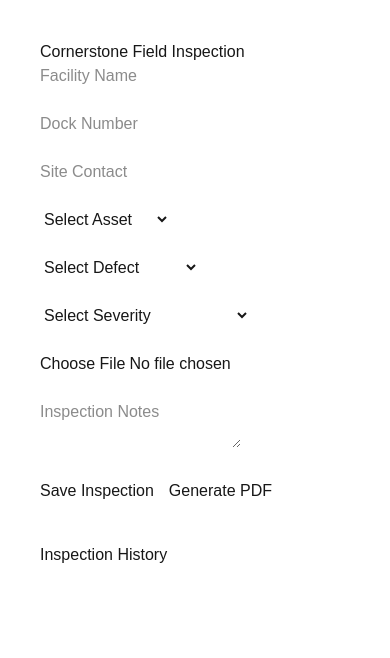
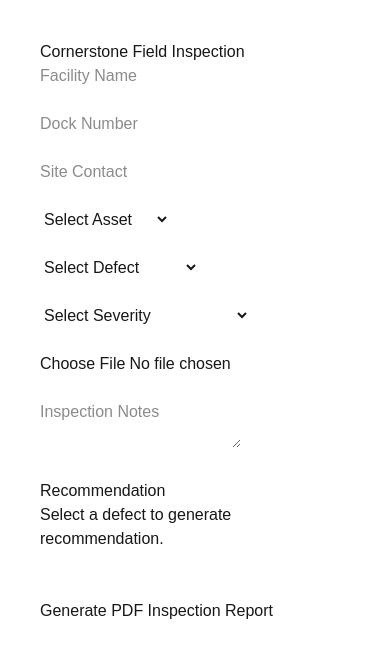
Before and after one commit to rodgaffoglio/cornerstone-field-app, a Next.js app: page / in a window 390 px wide. Shown: the top 658 px of the page. Built offline with nearby package versions, Linux system fonts and the light colour scheme.

Commit message:
Fixed mobile PDF generation

```diff
--- a/app/page.tsx
+++ b/app/page.tsx
@@ -1,6 +1,6 @@
 "use client";
 
-import React, { useState, useEffect } from "react";
+import React, { useState } from "react";
 import jsPDF from "jspdf";
 
 export default function Home() {
@@ -12,7 +12,6 @@
   const [defect, setDefect] = useState("");
   const [severity, setSeverity] = useState("");
   const [photo, setPhoto] = useState("");
-  const [history, setHistory] = useState<any[]>([]);
 
   const recommendations: Record<string, string> = {
     "Track Misalignment":
@@ -21,25 +20,6 @@
       "Recommend perimeter seal replacement to prevent energy loss.",
     "Hydraulic Leak":
       "Recommend hydraulic system inspection and seal replacement.",
-  };
-
-  useEffect(() => {
-    const saved = localStorage.getItem("cornerstoneHistory");
-    if (saved) setHistory(JSON.parse(saved));
-  }, []);
-
-  const saveInspection = () => {
-    const newInspection = {
-      facility,
-      dock,
-      defect,
-      severity,
-      date: new Date().toLocaleDateString(),
-    };
-
-    const updated = [...history, newInspection];
-    setHistory(updated);
-    localStorage.setItem("cornerstoneHistory", JSON.stringify(updated));
   };
 
   const handlePhotoUpload = (e: React.ChangeEvent<HTMLInputElement>) => {
@@ -63,44 +43,72 @@
     logo.src = "/cornerstone-logo.png";
 
     logo.onload = () => {
-      doc.setFillColor(245,245,245);
-      doc.rect(0,0,210,55,"F");
+      // Light Header
+      doc.setFillColor(245, 245, 245);
+      doc.rect(0, 0, 210, 55, "F");
 
-      doc.addImage(logo,"PNG",12,5,60,40);
+      // Logo
+      doc.addImage(logo, "PNG", 12, 5, 60, 40);
 
-      doc.setTextColor(10,25,45);
+      // Metadata
+      doc.setTextColor(10, 25, 45);
       doc.setFontSize(10);
 
-      doc.text(`Date: ${reportDate}`,145,18);
-      doc.text(`Time: ${reportTime}`,145,26);
-      doc.text(`Report ID: ${reportId}`,145,34);
+      doc.text(`Date: ${reportDate}`, 145, 18);
+      doc.text(`Time: ${reportTime}`, 145, 26);
+      doc.text(`Report ID: ${reportId}`, 145, 34);
 
+      // Report Title
       doc.setFontSize(16);
-      doc.text("PROFESSIONAL INSPECTION REPORT",20,50);
+      doc.text("PROFESSIONAL INSPECTION REPORT", 20, 50);
 
-      doc.setTextColor(0,0,0);
+      doc.setTextColor(0, 0, 0);
       doc.setFontSize(12);
 
-      doc.text(`Facility: ${facility}`,20,75);
-      doc.text(`Dock: ${dock}`,20,85);
-      doc.text(`Contact: ${contact}`,20,95);
-      doc.text(`Asset: ${asset}`,20,105);
-      doc.text(`Defect: ${defect}`,20,115);
-      doc.text(`Severity: ${severity}`,20,125);
-      doc.text(`Notes: ${notes}`,20,140);
+      // Inspection Data
+      doc.text("Technician: Cornerstone Inspector", 20, 70);
+
+      doc.text(`Facility: ${facility}`, 20, 85);
+      doc.text(`Dock: ${dock}`, 20, 95);
+      doc.text(`Contact: ${contact}`, 20, 105);
+      doc.text(`Asset: ${asset}`, 20, 115);
+      doc.text(`Defect: ${defect}`, 20, 125);
+
+      // Severity Colors
+      if (severity === "Monitor") {
+        doc.setTextColor(0, 150, 0);
+      } else if (severity === "Maintenance Needed") {
+        doc.setTextColor(220, 180, 0);
+      } else if (severity === "Repair Recommended") {
+        doc.setTextColor(255, 140, 0);
+      } else if (severity === "Immediate Safety Concern") {
+        doc.setTextColor(200, 0, 0);
+      }
+
+      doc.text(`Severity: ${severity}`, 20, 135);
+
+      doc.setTextColor(0, 0, 0);
+
+      doc.text(`Notes: ${notes}`, 20, 150);
 
       doc.text(
         `Recommendation: ${recommendations[defect] || ""}`,
         20,
-        155
+        165
       );
 
       if (photo) {
         const format = photo.includes("png") ? "PNG" : "JPEG";
-        doc.addImage(photo, format, 20, 170, 160, 70);
+        doc.addImage(photo, format, 20, 175, 160, 70);
       }
 
-      doc.save("cornerstone-inspection-report.pdf");
+      doc.line(20, 245, 190, 245);
+      doc.text("Inspector Signature: ___________________", 20, 257);
+
+      const pdfBlob = doc.output("blob");
+const pdfUrl = URL.createObjectURL(pdfBlob);
+
+window.open(pdfUrl, "_blank");
     };
   };
 
@@ -153,24 +161,14 @@
 
       <br /><br />
 
-      <button onClick={saveInspection}>
-        Save Inspection
+      <h3>Recommendation</h3>
+      <p>{recommendations[defect] || "Select a defect to generate recommendation."}</p>
+
+      <br /><br />
+
+      <button onClick={generatePDF}>
+        Generate PDF Inspection Report
       </button>
-
-      <button
-        onClick={generatePDF}
-        style={{ marginLeft: "15px" }}
-      >
-        Generate PDF
-      </button>
-
-      <h2 style={{ marginTop: "40px" }}>Inspection History</h2>
-
-      {history.map((item, index) => (
-        <div key={index}>
-          {item.date} | {item.facility} | Dock {item.dock} | {item.defect}
-        </div>
-      ))}
     </div>
   );
 }
```
